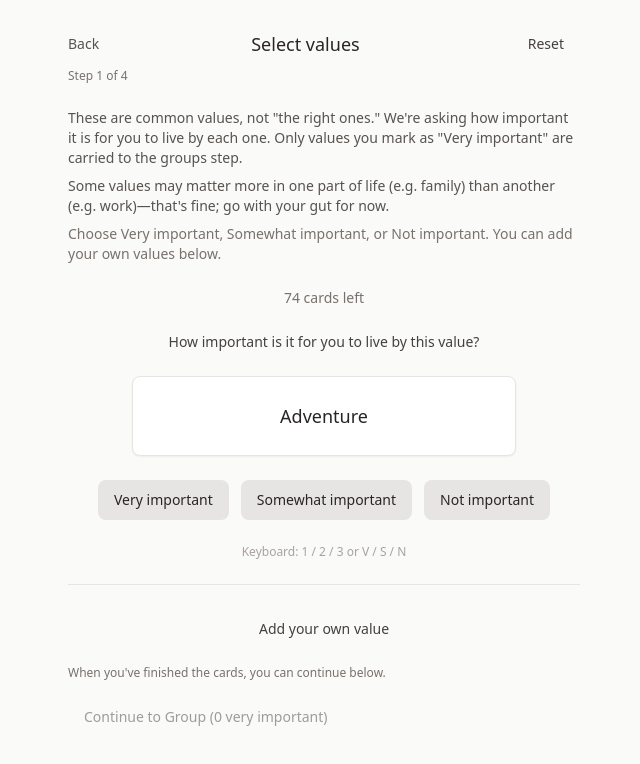
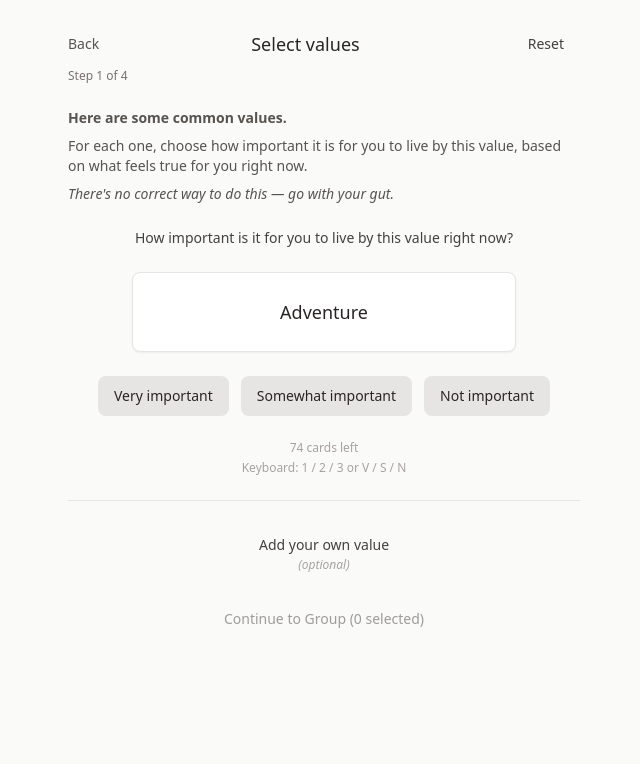
Before and after one commit to breeland-technology/core-values, a Next.js app: page /select in a window 1280 px wide. Shown: the top 764 px of the page, without its empty margins (316-956 px from the left). Built offline with nearby package versions, Linux system fonts and the light colour scheme.

Commit message:
improve step 1 layout, language, look and feel

```diff
--- a/src/app/select/page.tsx
+++ b/src/app/select/page.tsx
@@ -85,7 +85,7 @@ export default function SelectPage() {
   const currentCard = getCurrentCard(state);
   const remainingCount = getRemainingCount(state);
   const selectedCount = state.selectedCardIds.length;
-  const canContinue = selectedCount > 0;
+  const canContinue = selectedCount >= 3;
 
   return (
     <main className="min-h-screen p-6">
@@ -112,19 +112,15 @@ export default function SelectPage() {
         </header>
 
         <div className="space-y-2">
-          <p className="text-sm text-stone-600 dark:text-stone-400">
-            These are common values, not &quot;the right ones.&quot; We&apos;re
-            asking how important it is for you to live by each one. Only values
-            you mark as &quot;Very important&quot; are carried to the groups
-            step.
+          <p className="text-sm font-bold text-stone-600 dark:text-stone-400">
+            Here are some common values.
           </p>
           <p className="text-sm text-stone-600 dark:text-stone-400">
-            Some values may matter more in one part of life (e.g. family) than
-            another (e.g. work)—that&apos;s fine; go with your gut for now.
+            For each one, choose how important it is for you to live by this
+            value, based on what feels true for you right now.
           </p>
-          <p className="text-sm text-stone-500 dark:text-stone-500">
-            Choose Very important, Somewhat important, or Not important. You can
-            add your own values below.
+          <p className="text-sm italic text-stone-600 dark:text-stone-400">
+            There&apos;s no correct way to do this — go with your gut.
           </p>
         </div>
 
@@ -136,27 +132,23 @@ export default function SelectPage() {
           onNotImportant={handleNotImportant}
         />
 
-        <div className="flex flex-col gap-4 border-t border-stone-200 pt-6 dark:border-stone-700">
+        <div className="flex flex-col items-center gap-4 border-t border-stone-200 pt-6 dark:border-stone-700">
           <Button
             type="button"
             variant="ghost"
             onClick={() => setShowAddCustom(true)}
-            className="text-sm"
+            className="flex flex-col items-center gap-0.5 text-sm"
           >
             Add your own value
+            <span className="text-xs italic text-stone-400 dark:text-stone-500">(optional)</span>
           </Button>
-          <p className="text-xs text-stone-500 dark:text-stone-400">
-            {currentCard
-              ? "When you've finished the cards, you can continue below."
-              : "Continue to the next step when you're ready."}
-          </p>
           <Button
             variant={!currentCard && canContinue ? "primary" : "ghost"}
             onClick={() => router.push("/group")}
             disabled={!canContinue}
-            className="min-w-[160px] self-start text-sm"
+            className="min-w-[160px] text-sm"
           >
-            Continue to Group ({selectedCount} very important)
+            Continue to Group ({selectedCount} selected)
           </Button>
         </div>
       </div>
--- a/src/components/CardDeck.tsx
+++ b/src/components/CardDeck.tsx
@@ -56,11 +56,8 @@ export function CardDeck({
 
   return (
     <div className="space-y-6">
-      <p className="text-center text-sm text-stone-500 dark:text-stone-400">
-        {remainingCount} card{remainingCount !== 1 ? "s" : ""} left
-      </p>
       <p className="text-center text-sm font-medium text-stone-700 dark:text-stone-300">
-        How important is it for you to live by this value?
+        How important is it for you to live by this value right now?
       </p>
       <div className="flex justify-center">
         <div className="w-full max-w-sm">
@@ -96,9 +93,12 @@ export function CardDeck({
           Not important
         </Button>
       </div>
-      <p className="text-center text-xs text-stone-400 dark:text-stone-500">
-        Keyboard: 1 / 2 / 3 or V / S / N
-      </p>
+      <div className="space-y-1 text-center text-xs text-stone-400 dark:text-stone-500">
+        <p>
+          {remainingCount} card{remainingCount !== 1 ? "s" : ""} left
+        </p>
+        <p>Keyboard: 1 / 2 / 3 or V / S / N</p>
+      </div>
     </div>
   );
 }
```
